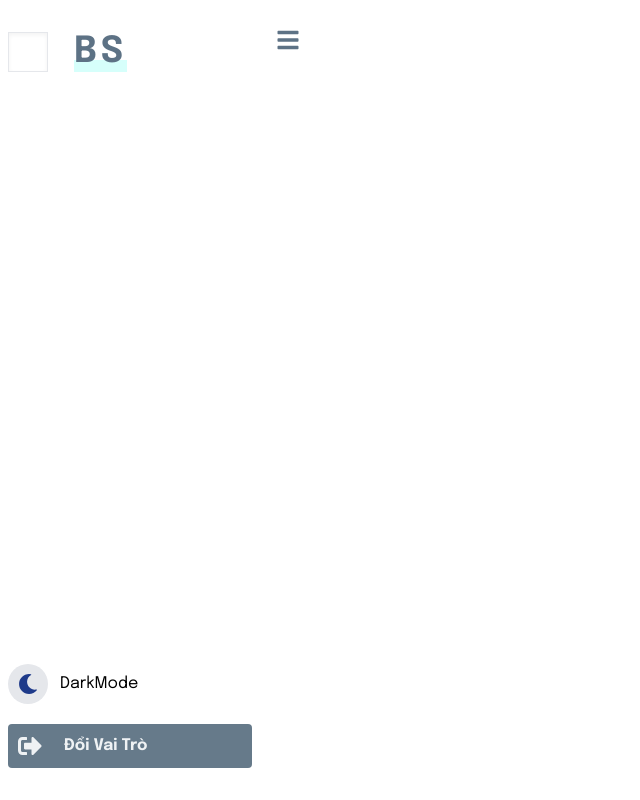
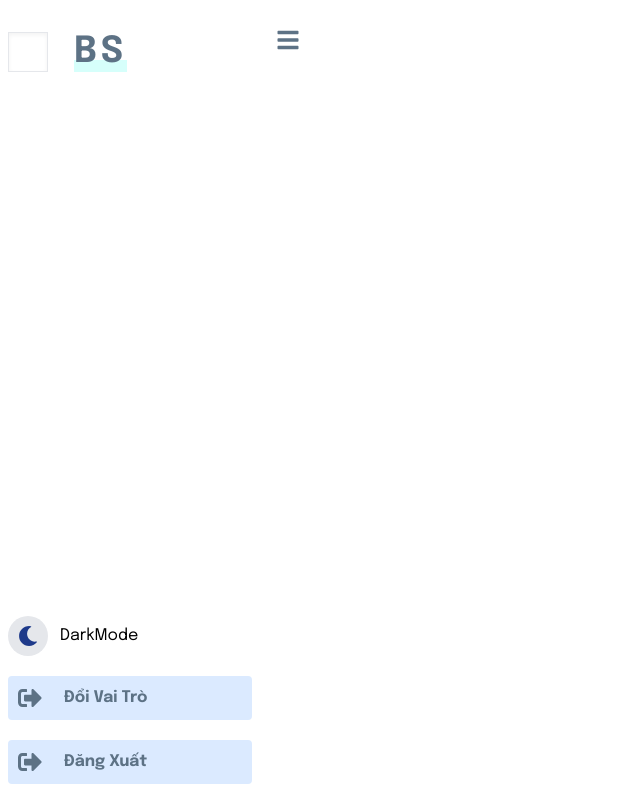
Before and after one commit to hoangkha442/quanLyLicTruc, a React (Vite) app: page / in a window 1280 px wide. Shown: the whole page, without its empty margins (0-640 px from the left). Built offline with nearby package versions, Linux system fonts and the light colour scheme; sample sign-in values are in the browser's storage.

Commit message:
fix routes

```diff
--- a/src/Components/Sidebar/index.tsx
+++ b/src/Components/Sidebar/index.tsx
@@ -1,12 +1,8 @@
 import {
   FaTachometerAlt, FaPalette, FaComments, FaFileAlt, FaUsers, FaSignOutAlt,
-  FaCalendarPlus,
-  FaCalendarCheck,
-  FaHistory,
-  FaEdit,
-  FaChartBar
+  FaCalendarPlus, FaCalendarCheck, FaHistory, FaEdit, FaChartBar
 } from 'react-icons/fa';
-import { Link, useLocation } from 'react-router-dom';
+import { Link, useLocation, useNavigate } from 'react-router-dom';
 import ThemeToggleButton from '../ThemeToggleButton';
 
 type RoleType = 'bcnKhoa' | 'giangVien' | 'thuKyKhoa';
@@ -23,6 +19,20 @@ type MenuItem = {
   label: string;
 };
 
+const ROLE_KEY = 'userRole';
+
+export const setRole = (role: string) => {
+  localStorage.setItem(ROLE_KEY, role);
+};
+
+export const getRole = (): string | null => {
+  return localStorage.getItem(ROLE_KEY);
+};
+
+export const clearRole = () => {
+  localStorage.removeItem(ROLE_KEY);
+};
+
 const menuConfig: Record<RoleType, MenuItem[]> = {
   bcnKhoa: [
     { path: '/dashboard', icon: <FaTachometerAlt />, label: 'Trang Chủ' },
@@ -35,7 +45,7 @@ const menuConfig: Record<RoleType, MenuItem[]> = {
     { path: '/request', icon: <FaComments />, label: 'Xin Nghỉ' },
   ],
   thuKyKhoa: [
-    { path: '/dashboard', icon: <FaTachometerAlt />, label: 'Trang c hủ' },
+    { path: '/dashboard', icon: <FaTachometerAlt />, label: 'Trang chủ' },
     { path: '/open-schedule', icon: <FaCalendarPlus />, label: 'Mở lịch trực' },
     { path: '/register-schedule', icon: <FaCalendarCheck />, label: 'Đăng ký lịch trực' },
     { path: '/history', icon: <FaHistory />, label: 'Xem Lịch Sử Trực' },
@@ -45,11 +55,15 @@ const menuConfig: Record<RoleType, MenuItem[]> = {
   ],
 };
 
-
-
 export default function Sidebar({ isOpen, role, changeRole }: Props) {
   const location = useLocation();
+  const navigate = useNavigate();
   const menuItems = menuConfig[role] || [];
+
+  const handleLogout = () => {
+    clearRole();
+    navigate('/login');
+  };
 
   return (
     <section className={`h-screen dark:bg-[#031C30] transition-all fixed duration-500 ${isOpen ? 'w-[260px]' : 'w-[80px]'}  ${isOpen ? "" : '!w-16'}`}>
@@ -90,7 +104,7 @@ export default function Sidebar({ isOpen, role, changeRole }: Props) {
           <ThemeToggleButton isOpen={isOpen}/>
           <div
             onClick={changeRole}
-            className={`bg-[#667A8A] rounded items-center gap-3 text-darkPrimary cursor-pointer flex`}
+            className={`dark:bg-[#193247] bg-[#dbeaff] rounded items-center gap-3 text-primary dark:text-darkPrimary  cursor-pointer flex`}
           >
             <div className="w-11 h-11 flex justify-center items-center shrink-0">
               <FaSignOutAlt className='text-2xl' />
@@ -99,6 +113,17 @@ export default function Sidebar({ isOpen, role, changeRole }: Props) {
               <span className='font-bold'>Đổi Vai Trò</span>
             )}
           </div>
+          <div
+            onClick={handleLogout}
+            className={`dark:bg-[#193247] bg-[#dbeaff] rounded items-center gap-3 text-primary dark:text-darkPrimary cursor-pointer flex`}
+          >
+            <div className="w-11 h-11 flex justify-center items-center shrink-0">
+              <FaSignOutAlt className='text-2xl' />
+            </div>
+            {isOpen && (
+              <span className='font-bold'>Đăng Xuất</span>
+            )}
+          </div>
         </div>
       </div>
     </section>
--- a/src/Layout/index.tsx
+++ b/src/Layout/index.tsx
@@ -13,7 +13,7 @@ export default function Layout() {
   // Lấy role từ localStorage khi component mount
   const [userRole, setUserRole] = useState<RoleType>(() => {
     const savedRole = getRole();
-    return (savedRole as RoleType) || 'giangVien';  // Mặc định là 'giangVien' nếu chưa có role
+    return (savedRole as RoleType) || 'giangVien';
   });
 
   const toggleSidebar = () => {
@@ -54,6 +54,9 @@ export default function Layout() {
         setUserRole(nextRole);
         setRole(nextRole);
         Swal.fire('Đã đổi vai trò!', `Vai trò hiện tại của bạn là ${getRoleNameInVietnamese(nextRole)}.`, 'success');
+        setTimeout(() => {
+          window.location.reload();
+        }, 500);
       }
     });
   };
--- a/src/Pages/Login/index.tsx
+++ b/src/Pages/Login/index.tsx
@@ -14,7 +14,6 @@ const Login: React.FC = () => {
   const [showPassword, setShowPassword] = useState<boolean>(false);
   const navigate = useNavigate();
 
-  // Các thông tin đăng nhập cố định cho từng vai trò
   const credentials: Record<RoleType, { username: string; password: string }> = {
     bcnKhoa: { username: 'bcnKhoaUser', password: 'bcnKhoaPass' },
     giangVien: { username: 'giangVienUser', password: 'giangVienPass' },
@@ -23,7 +22,6 @@ const Login: React.FC = () => {
 
   const handleRoleChange = (role: RoleType) => {
     setSelectedRole(role);
-    // Tự động điền username và password khi chọn vai trò
     const { username, password } = credentials[role];
     setUsername(username);
     setPassword(password);
@@ -35,7 +33,6 @@ const Login: React.FC = () => {
     if (selectedRole) {
       const correctCredentials = credentials[selectedRole];
 
-      // Kiểm tra username và password
       if (username === correctCredentials.username && password === correctCredentials.password) {
         setRole(selectedRole);
 
@@ -50,13 +47,13 @@ const Login: React.FC = () => {
           }).then((result) => {
             if (result.isConfirmed) {
               Swal.fire('Thành công!', 'Đăng nhập thành công với vai trò Giảng Viên.', 'success').then(() => {
-                navigate('/dashboard');
+                navigate('/dashboard'); // Redirect here
               });
             }
           });
         } else {
           Swal.fire('Thành công!', `Đăng nhập thành công với vai trò ${selectedRole}.`, 'success').then(() => {
-            navigate('/dashboard');
+            navigate('/dashboard'); // Redirect here
           });
         }
       } else {
@@ -71,16 +68,13 @@ const Login: React.FC = () => {
     <div className="flex items-center justify-center min-h-screen bg-gray-100">
       <div className="flex flex-col md:flex-row shadow-lg rounded-lg overflow-hidden w-[90%]">
 
-        {/* Phần ảnh nền */}
         <div className="md:w-1/2 bg-white hidden md:flex items-center justify-center">
           <img src={login} alt="Login" className="object-cover w-full h-full p-3" />
         </div>
 
-        {/* Phần form đăng nhập */}
         <div className="md:w-1/2 bg-white p-8 md:py-24 md:px-12">
           <h2 className="text-3xl font-bold text-gray-800 mb-6 text-center">Đăng Nhập</h2>
 
-          {/* Dropdown để chọn vai trò */}
           <div className="flex flex-col gap-4 mb-6">
             <label htmlFor="role" className="text-gray-600 font-semibold">Chọn vai trò</label>
             <select
@@ -95,8 +89,6 @@ const Login: React.FC = () => {
               <option value="thuKyKhoa">Thư Ký Khoa</option>
             </select>
           </div>
-
-          {/* Ô input cho tên đăng nhập và mật khẩu */}
 
           <form onSubmit={handleLogin} className="space-y-4">
             <div className="space-y-1">
--- /dev/null
+++ b/src/ProtectedRoute.tsx
@@ -0,0 +1,10 @@
+import { Navigate, Outlet } from 'react-router-dom';
+
+const ProtectedRoute = () => {
+  const userRole = localStorage.getItem('userRole');
+  console.log('userRole: ', userRole);
+
+  return userRole ? <Outlet /> : <Navigate to="/login" />;
+};
+
+export default ProtectedRoute;
```
Also changed, not shown: src/routes.tsx (+8 -2 lines). Lines whose indentation alone changed are shown as unchanged.
